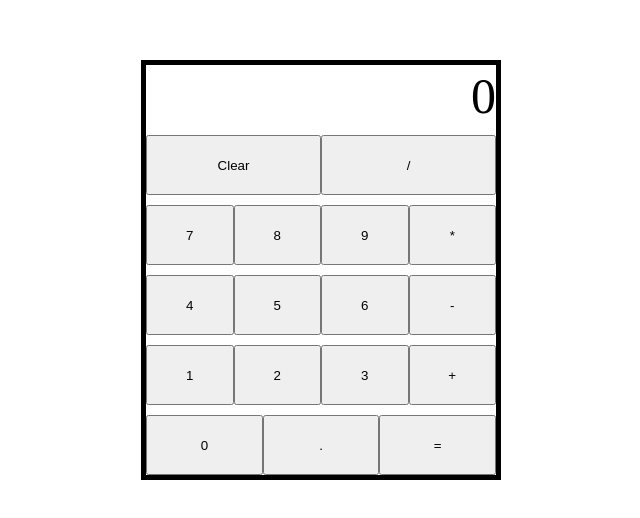
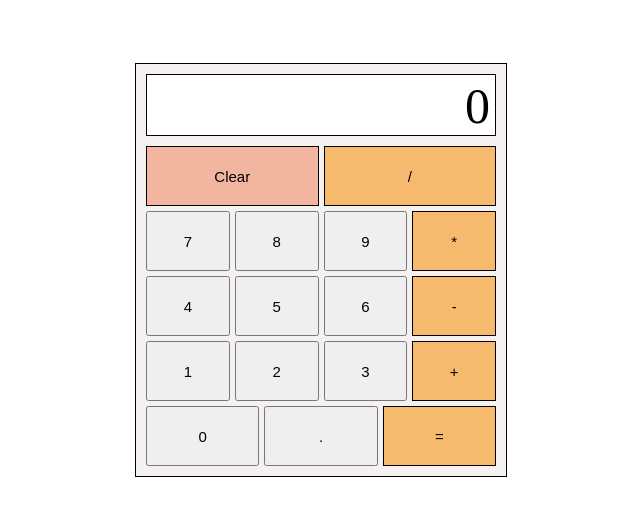
Before and after one commit to ben1499/calculator, a plain HTML site: page index.html in a window 1280 px wide. Shown: the part 138-656 px from the top of the page, without its empty margins (319-959 px from the left). Drawn offline with Linux system fonts and the light colour scheme.

Commit message:
Add style changes

```diff
--- a/index.html
+++ b/index.html
@@ -13,6 +13,7 @@
     <div id="container">
         <div class="display">
         </div>
+        <div class="keypad">
             <div class="row">
                 <button class="clear">Clear</button>
                 <button class="operator" value="/">/</button>
@@ -41,5 +42,6 @@
                 <button class="equals" value="=">=</button>
             </div>
         </div>
+    </div>
 </body>
 </html>
--- a/style.css
+++ b/style.css
@@ -7,11 +7,13 @@ body {
 }
 
 #container {
-    border: 5px solid #000;
+    border: 1px solid #000;
     width: 350px;
     display: flex;
     flex-direction: column;
     gap: 10px;
+    background-color: #F6F1F1;
+    padding: 10px 10px;
 }
 
 .display {
@@ -21,15 +23,48 @@ body {
     height: 50px;
     font-size: 50px;
     padding-top: 10px;
+    background-color: white;
+    border: 1px solid #000;
+    padding-right: 5px;
+}
+
+.keypad {
+    display: flex;
+    flex-direction: column;
+    gap: 5px;
+
 }
 
 .row {
     flex: auto;
     display: flex;
+
+    display: flex;
+    gap: 5px;
+
 }
 
 button {
     width: 50px;
     height: 60px;
     flex: auto;
+    font-size: 15px;
 }
+
+.clear {
+    background-color: #F2B6A0;
+    border: 1px solid #000;
+}
+
+.operator, .equals {
+    background-color: #F6BA6F;
+    border: 1px solid #000;
+}
+
+.clear:hover {
+    background-color: #F2B6A088;
+}
+
+.operator:hover, .equals:hover {
+    background-color: #F6BA6F88;
+}
```
Lines whose indentation alone changed are shown as unchanged.
